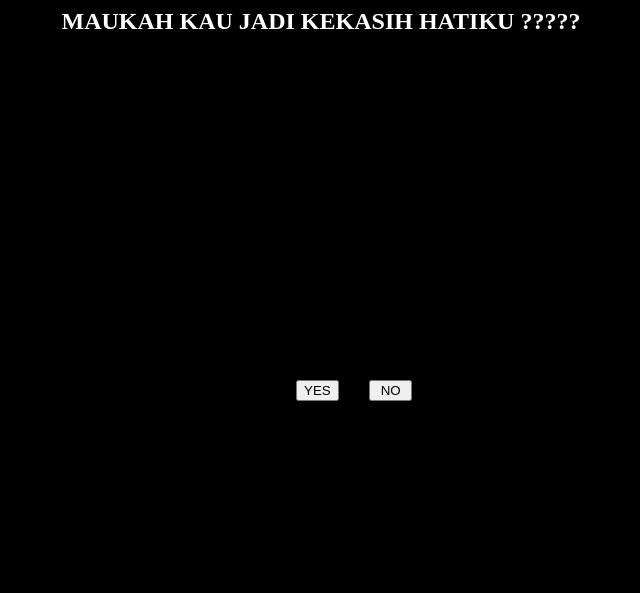
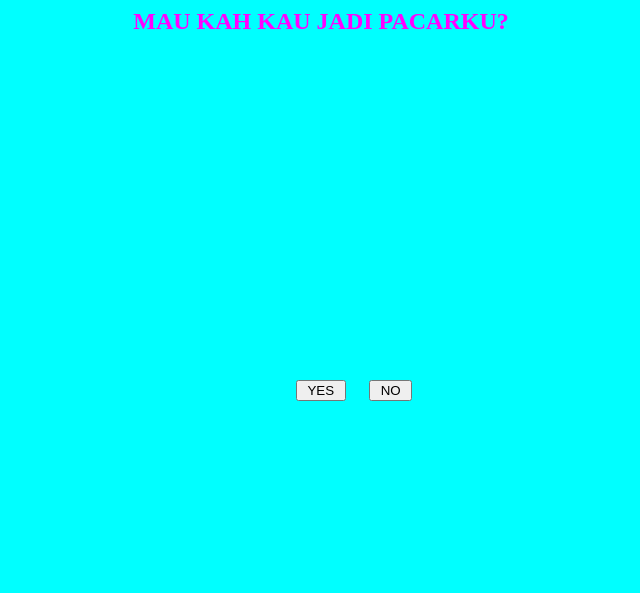
Before and after one commit to rifandiif/RF, a plain HTML site: page index.html in a window 1280 px wide. Shown: the whole page, without its empty margins (319-959 px from the left). Drawn offline with Linux system fonts and the light colour scheme.

Commit message:
Update index.html

```diff
--- a/index.html
+++ b/index.html
@@ -1,6 +1,6 @@
 <html>
 <head>
-<title>hehe <3 </title>
+<title><3 </title>
 <meta http-equiv="Content-Type" content="text/html; charset=utf-8" />
 <meta name="author" content="http://www.javascriptbank.com/" />
 <meta name="distribution" content="Global" />
@@ -9,6 +9,7 @@
 fl=1
 function f1()
 {
+ location.href = "https://api.whatsapp.com/send?phone=6285726269397&text=Aku%20Mau%20Kok%20Jadi%20Pacar%20Kamu";
 function f(){
 if(fl==1)
 {
@@ -28,15 +29,12 @@ Bn.style.top=235
 Bn.style.left=360
 fl=1
 }
-function myFunction() {
-  location.href = "https://api.whatsapp.com/send?phone=6285726269397&text=Aku%20Mau%20Kok%20Jadi%20Pacar%20Kamu";
-}
 }
 </script>
 <style type="text/css">
 <!--
 body {
-background-color: #000000;
+background-color: #00FFFF;
 }
 .style1 {
 color: #000000;
@@ -44,7 +42,7 @@ font-size: 24px;
 }
 .style2 {color: #000000; font-size: 18px; }
 .style3 {
-color: #ffffff;
+color: #FF00FF;
 font-weight: bold;
 font-size: 24px;
 }
@@ -54,14 +52,13 @@ font-size: 24px;
 
 <div id="By" style="position:absolute; left:615px; top:380px; width:50px;height:198px;">
 
-<button onclick="myFunction()">YES</button>
-
+<input type="button" value=" YES " onClick="f1()" />
 </div>
 <div ID="Bn" style="position:absolute; left:688px; top:380px; width:210px; height:210px;">
 <input name="button" type="button" onMouseOver="f()" value=" NO " />
 </div>
 
-<div align="center" class="style3">MAUKAH KAU JADI KEKASIH HATIKU ?????
+<div align="center" class="style3">MAU KAH KAU JADI PACARKU?
 </div>
 <p class="style1">  </p>
 <p> </p>
```
